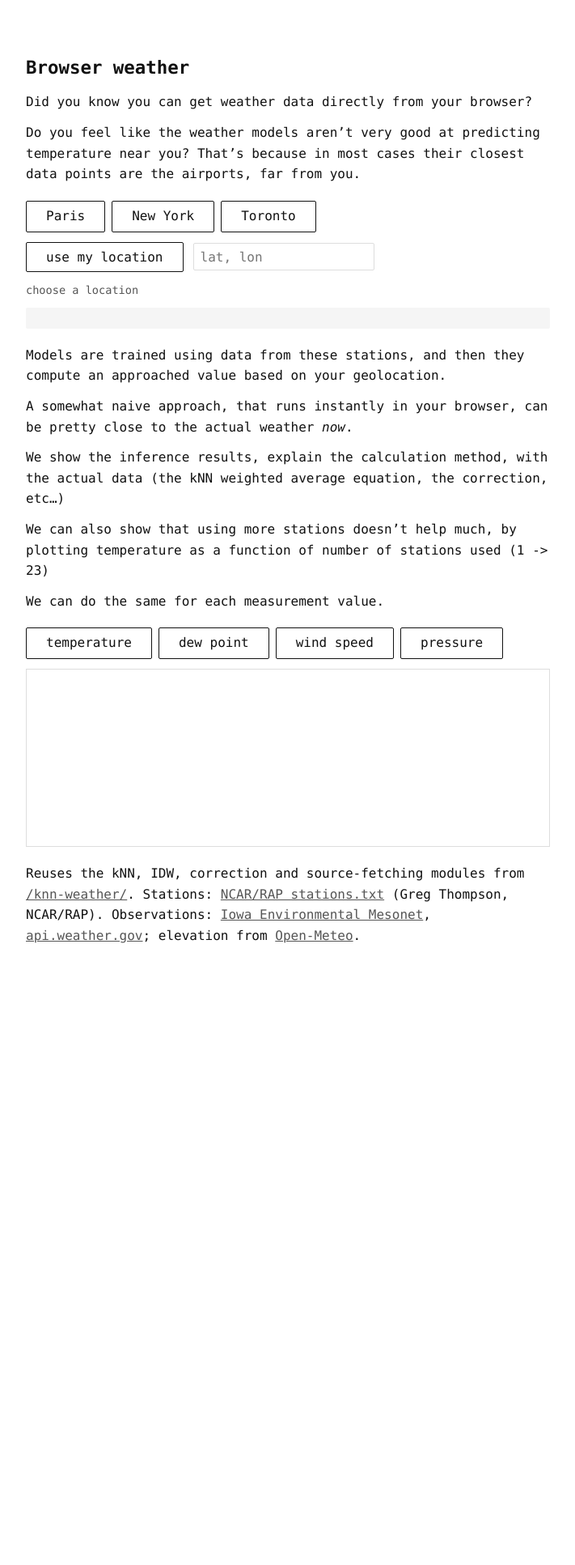
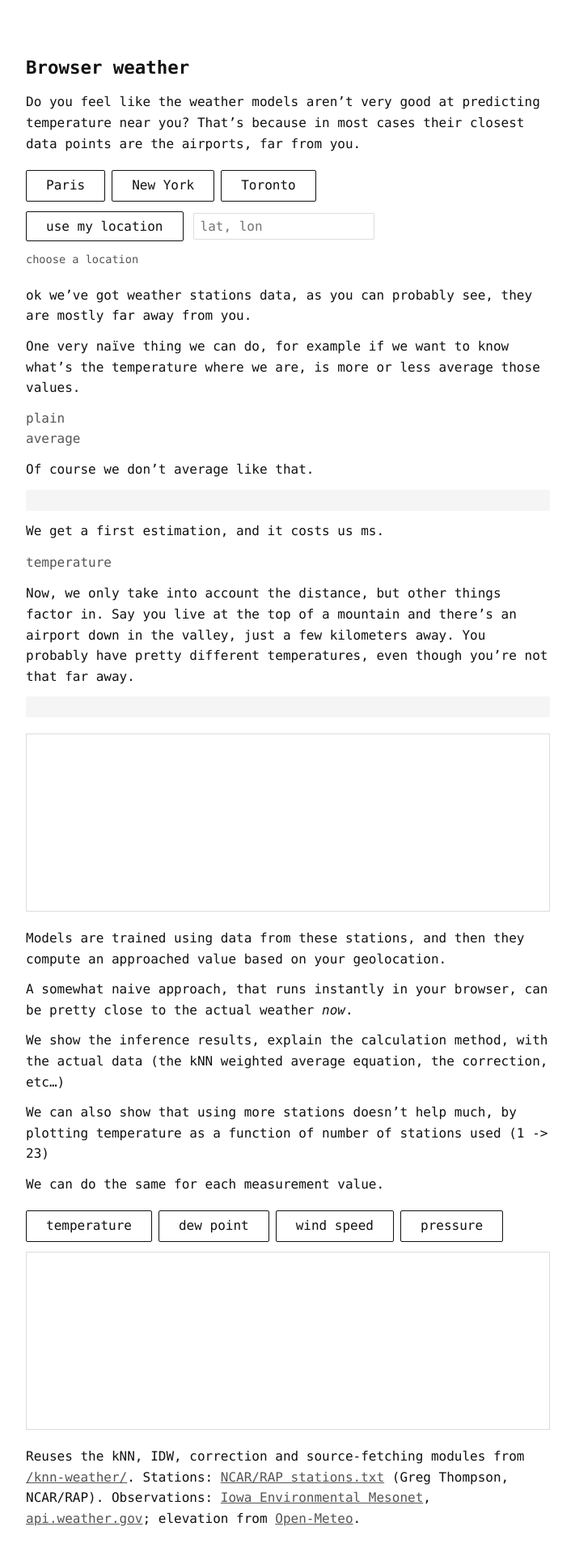
Before and after one commit to idle-intelligence/trucs.ai, a Jekyll site: the page built from blog/browser-weather.md, in a window 1280 px wide. Shown: the whole page at 81% size, without its empty margins (284-995 px from the left). Built offline with Jekyll 4.4.1, drawn with Linux system fonts in a browser that asks for light colours; before the commit the page ends 1212 px from its top, so only the background shows below that; some of the changed lines change nothing that is shown.

Commit message:
Restructure browser-weather post: naive average, weighted average, corrections, weight-vs-distance chart, in that order

```diff
--- a/blog/browser-weather.md
+++ b/blog/browser-weather.md
@@ -5,8 +5,6 @@
 ---
 
 # Browser weather
-
-Did you know you can get weather data directly from your browser?
 
 <!-- DRAFT (Claude, for TC to rewrite): what METAR is and who publishes it.
 METAR (METeorological Aerodrome Report) is the standard format for
@@ -42,9 +40,66 @@
   <p id="bw-count-line"></p>
 
   <div id="bw-table-wrap"></div>
+</div>
 
-  <div id="bw-output-panel"></div>
-  <pre id="bw-equation-block" class="bw-equation"></pre>
+ok we've got weather stations data, as you can probably see, they are mostly far away from you.
+
+One very naïve thing we can do, for example if we want to know what's the temperature where we are, is more or less average those values.
+
+<div class="output-line">
+  <span class="output-label">plain average</span>
+  <span class="output-value" id="bw-plain-mean-value"></span>
+</div>
+
+Of course we don't average like that.
+
+<!-- DRAFT (Claude, for TC to rewrite): the kNN distance-weighted average as the
+code computes it. Each of the k nearest stations within 100 km gets a weight
+equal to the inverse of its distance to the target point, w_i = 1 / d_i (this
+is the "distance" weighting of scikit-learn's KNeighborsRegressor, ported
+from SenseAI's original Python model). The estimate is the weighted average
+sum(v_i * w_i) / sum(w_i), so a station twice as far counts half as much. -->
+
+<pre id="bw-weighted-eq" class="bw-equation"></pre>
+
+We get a first estimation, and it costs us <span id="bw-first-ms"></span>ms.
+
+<div class="output-line">
+  <span class="output-label">temperature</span>
+  <span class="output-value" id="bw-first-estimate-value"></span>
+</div>
+
+Now, we only take into account the distance, but other things factor in. Say you live at the top of a mountain and there's an airport down in the valley, just a few kilometers away. You probably have pretty different temperatures, even though you're not that far away.
+
+<!-- DRAFT (Claude, for TC to rewrite): the corrections the code applies on
+top of the plain distance-weighted average, after Nalder & Wein (1998).
+Temperature is reduced from each station's own elevation to the target
+point's elevation using a lapse rate fitted by least squares across the
+neighbours (falling back to the standard atmosphere, -6.5 K/km, when there
+are fewer than 3 usable stations or the fit is implausible). Dew point is
+averaged as vapour pressure (Magnus formula) rather than directly, because
+dew point itself does not average linearly. Pressure is averaged as the
+altimeter setting (QNH), then reduced to station pressure at the target
+elevation. Wind is averaged as its (u, v) vector components, not as scalar
+speed and direction. Worked out at SenseAI (2015), where TC was CTO. -->
+
+<pre id="bw-final-eq" class="bw-equation"></pre>
+
+<div id="bw-output-panel"></div>
+
+<!-- DRAFT (Claude, for TC to rewrite): why adding more stations barely moves
+the estimate. Because each station's weight is 1 / distance, a station's
+share of the total falls off quickly as it gets farther away: doubling the
+distance halves the weight. Past the handful of closest stations, each
+additional one contributes a small enough share that including or excluding
+it changes the estimate by very little. That's what the chart below shows:
+the grey curve is the theoretical 1/distance share for this run's station
+set, and the dots are the actual stations, sitting on that curve at their
+own distance. -->
+
+<div id="bw-weight-app">
+  <canvas id="bw-weight-chart"></canvas>
+  <p id="bw-weight-caption" class="panel-desc"></p>
 </div>
 
 Models are trained using data from these stations, and then they compute an approached value based on your geolocation.
@@ -60,15 +115,14 @@
 Python model). The estimate is the weighted average sum(v_i * w_i) /
 sum(w_i). Temperature is then reduced from each station's own elevation
 to the target point's elevation using a lapse rate fitted by least
-squares across the neighbours (falling back to the standard atmosphere,
--6.5 K/km, when there are fewer than 3 usable stations or the fit is
-implausible). Dew point is averaged as vapour pressure (Magnus formula)
-rather than directly, because dew point itself does not average
-linearly. Pressure is averaged as the altimeter setting (QNH), then
-reduced to station pressure at the target elevation. Wind is averaged
-as its (u, v) vector components, not as scalar speed and direction.
-Method after Nalder & Wein (1998); worked out at SenseAI (2015), where
-TC was CTO.
+squares across the neighbours (falls back to the standard atmosphere,
+-6.5 K/km, if fewer than 3 stations or an implausible fit). Dew point is
+averaged as vapour pressure (Magnus formula), then converted back, since
+dew point itself is not a linearly averageable quantity. Pressure is
+averaged as the altimeter setting (QNH), then reduced to station pressure
+at the target elevation. Wind is averaged as vector components (u, v),
+not scalar speed and direction. Method after Nalder & Wein (1998); worked
+out at SenseAI (2015), where TC was CTO.
 -->
 
 We can also show that using more stations doesn't help much, by plotting temperature as a function of number of stations used (1 -> 23)
@@ -86,7 +140,7 @@
 </p>
 
 <style>
-  #bw-app, #bw-app-2 { margin: 1.25em 0; }
+  #bw-app, #bw-app-2, #bw-weight-app { margin: 1.25em 0; }
   #bw-app button, #bw-app-2 button {
     font-family: inherit;
     font-size: 1rem;
@@ -161,7 +215,7 @@
     white-space: pre-wrap;
     margin: 0.75em 0;
   }
-  #bw-chart {
+  #bw-chart, #bw-weight-chart {
     display: block;
     width: 100%;
     height: 220px;
--- a/blog/browser-weather/app.js
+++ b/blog/browser-weather/app.js
@@ -21,15 +21,22 @@
 const geoBtn = document.getElementById('bw-geo-btn');
 const statusText = document.getElementById('bw-status-text');
 const countLine = document.getElementById('bw-count-line');
+const tableWrap = document.getElementById('bw-table-wrap');
+const plainMeanValue = document.getElementById('bw-plain-mean-value');
+const weightedEq = document.getElementById('bw-weighted-eq');
+const firstMsSpan = document.getElementById('bw-first-ms');
+const firstEstimateValue = document.getElementById('bw-first-estimate-value');
+const finalEq = document.getElementById('bw-final-eq');
 const outputPanel = document.getElementById('bw-output-panel');
-const equationBlock = document.getElementById('bw-equation-block');
-const tableWrap = document.getElementById('bw-table-wrap');
+const weightChartCanvas = document.getElementById('bw-weight-chart');
+const weightCaption = document.getElementById('bw-weight-caption');
 const metricGrid = document.getElementById('bw-metric-grid');
 const chartCanvas = document.getElementById('bw-chart');
 const chartCaption = document.getElementById('bw-chart-caption');
 
 let sweep = null; // { temperature: [...], dewpoint: [...], wind: [...], pressure: [...] }
 let activeMetric = 'temperature';
+let weightPlot = null; // { terms, total }
 
 function setStatus(text) {
   statusText.textContent = text;
@@ -120,6 +127,31 @@
   tableWrap.innerHTML = `<table class="bw-table">${head}${body}</table>`;
 }
 
+function renderPlainMean(withObs) {
+  const temps = withObs.map((s) => s.obs?.tempC).filter((v) => Number.isFinite(v));
+  if (temps.length === 0) {
+    plainMeanValue.textContent = 'n/a';
+    return;
+  }
+  const mean = temps.reduce((a, b) => a + b, 0) / temps.length;
+  plainMeanValue.textContent = `${mean.toFixed(1)} °C (${temps.length} stations)`;
+}
+
+function renderWeightedEquation(idwResult) {
+  if (!idwResult) {
+    weightedEq.textContent = '';
+    return;
+  }
+  const terms = idwResult.terms
+    .map((t) => `${t.value.toFixed(1)} °C at ${t.distance.toFixed(1)} km, w=1/${t.distance.toFixed(1)}=${t.weight.toFixed(4)} (${(t.weightNorm * 100).toFixed(0)}%)`)
+    .join('\n');
+  weightedEq.textContent = [
+    'T_hat = sum(T_i * w_i) / sum(w_i), with w_i = 1 / distance_i',
+    terms,
+    `T_hat = ${idwResult.value.toFixed(2)} °C`,
+  ].join('\n');
+}
+
 function correctedValueFor(corr) {
   return {
     temperature: corr.temperature.corrected ?? corr.temperature.plain,
@@ -127,6 +159,21 @@
     wind: corr.wind.correctedSpeed ?? corr.wind.plainScalarSpeed,
     pressure: corr.pressure.correctedStation ?? corr.pressure.plain,
   };
+}
+
+function renderFinalEquation(corr, plainValue) {
+  const v = correctedValueFor(corr);
+  const wDir = corr.wind.correctedDir;
+  const lines = [
+    `T_hat (distance-weighted, no correction) = ${plainValue.toFixed(2)} °C`,
+  ];
+  if (v.temperature != null) {
+    lines.push(`corrected to this point's elevation${corr.targetElevM != null ? ` (${corr.targetElevM.toFixed(0)} m)` : ''} with a fitted lapse rate of ${corr.lapse.lapseKPerKm.toFixed(1)} K/km: ${v.temperature.toFixed(2)} °C`);
+  }
+  if (v.dewpoint != null) lines.push(`dew point: averaged as vapour pressure, converted back: ${v.dewpoint.toFixed(2)} °C`);
+  if (v.pressure != null) lines.push(`pressure: QNH averaged, reduced to this elevation: ${v.pressure.toFixed(2)} hPa`);
+  if (v.wind != null) lines.push(`wind: averaged as (u, v) vector components: ${v.wind.toFixed(2)} m/s${wDir != null ? ` from ${wDir.toFixed(0)}°` : ''}`);
+  finalEq.textContent = lines.join('\n');
 }
 
 function renderOutput(corr) {
@@ -146,27 +193,82 @@
   `).join('');
 }
 
-function renderEquation(corr, subset) {
-  const tPts = subset
-    .filter((s) => Number.isFinite(s.obs?.tempC))
-    .map((s) => ({ icao: s.icao, distance: s.distance, value: s.obs.tempC }));
-  const result = idw(tPts);
-  if (!result) {
-    equationBlock.textContent = '';
-    return;
+const PAD_L = 48, PAD_R = 8, PAD_T = 10, PAD_B = 20;
+
+function fitCanvas(canvas, ctx) {
+  const dpr = window.devicePixelRatio || 1;
+  const rect = canvas.getBoundingClientRect();
+  canvas.width = Math.max(1, Math.round(rect.width * dpr));
+  canvas.height = Math.max(1, Math.round(rect.height * dpr));
+  ctx.setTransform(dpr, 0, 0, dpr, 0, 0);
+  return { w: rect.width, h: rect.height };
+}
+
+function drawWeightChart() {
+  if (!weightPlot) return;
+  const ctx = weightChartCanvas.getContext('2d');
+  const { w, h } = fitCanvas(weightChartCanvas, ctx);
+  ctx.clearRect(0, 0, w, h);
+
+  const { terms, total } = weightPlot;
+  const distances = terms.map((t) => t.distance);
+  const dMin = Math.min(...distances) * 0.5;
+  const dMax = Math.max(...distances) * 1.3;
+  const yMax = Math.max(...terms.map((t) => t.weightNorm * 100)) * 1.2;
+
+  const plotW = w - PAD_L - PAD_R;
+  const plotH = h - PAD_T - PAD_B;
+  const xAt = (d) => PAD_L + ((d - dMin) / (dMax - dMin)) * plotW;
+  const yAt = (pct) => PAD_T + plotH - (pct / yMax) * plotH;
+
+  ctx.strokeStyle = '#eee';
+  ctx.fillStyle = '#999';
+  ctx.font = '10px ui-monospace, monospace';
+  ctx.lineWidth = 1;
+  for (let t = 0; t <= 4; t++) {
+    const pct = (t / 4) * yMax;
+    const y = yAt(pct);
+    ctx.beginPath();
+    ctx.moveTo(PAD_L, y);
+    ctx.lineTo(w - PAD_R, y);
+    ctx.stroke();
+    ctx.fillText(`${pct.toFixed(0)}%`, 2, y + 3);
   }
-  const terms = result.terms
-    .map((t) => `${t.value.toFixed(1)} °C at ${t.distance.toFixed(1)} km, w=1/${t.distance.toFixed(1)}=${t.weight.toFixed(4)} (${(t.weightNorm * 100).toFixed(0)}%)`)
-    .join('\n');
-  const lines = [
-    'T_hat = sum(T_i * w_i) / sum(w_i), with w_i = 1 / distance_i',
-    terms,
-    `plain distance-weighted average: ${result.value.toFixed(2)} °C`,
-  ];
-  if (corr.temperature.corrected != null) {
-    lines.push(`corrected to this point's elevation${corr.targetElevM != null ? ` (${corr.targetElevM.toFixed(0)} m)` : ''} with a fitted lapse rate of ${corr.lapse.lapseKPerKm.toFixed(1)} K/km: ${corr.temperature.corrected.toFixed(2)} °C`);
+  for (let t = 0; t <= 4; t++) {
+    const d = dMin + (t / 4) * (dMax - dMin);
+    const x = xAt(d);
+    ctx.beginPath();
+    ctx.moveTo(x, PAD_T);
+    ctx.lineTo(x, h - PAD_B);
+    ctx.stroke();
+    ctx.fillText(`${d.toFixed(0)}km`, x - 10, h - 6);
   }
-  equationBlock.textContent = lines.join('\n');
+
+  // theoretical curve: weight share = (1/d) / total
+  ctx.strokeStyle = '#ccc';
+  ctx.lineWidth = 1.5;
+  ctx.beginPath();
+  const steps = 100;
+  for (let i = 0; i <= steps; i++) {
+    const d = dMin + (i / steps) * (dMax - dMin);
+    const pct = (1 / d / total) * 100;
+    const x = xAt(d);
+    const y = yAt(Math.min(pct, yMax));
+    if (i === 0) ctx.moveTo(x, y); else ctx.lineTo(x, y);
+  }
+  ctx.stroke();
+
+  // actual stations as points
+  ctx.fillStyle = '#111';
+  for (const t of terms) {
+    const x = xAt(t.distance);
+    const y = yAt(t.weightNorm * 100);
+    ctx.beginPath();
+    ctx.arc(x, y, 3, 0, Math.PI * 2);
+    ctx.fill();
+  }
+
+  weightCaption.textContent = `share of the final weight (grey: theoretical 1/distance, dots: the ${terms.length} stations used)`;
 }
 
 const METRICS = {
@@ -191,17 +293,6 @@
     });
     metricGrid.appendChild(btn);
   }
-}
-
-const PAD_L = 48, PAD_R = 8, PAD_T = 10, PAD_B = 20;
-
-function fitCanvas(canvas, ctx) {
-  const dpr = window.devicePixelRatio || 1;
-  const rect = canvas.getBoundingClientRect();
-  canvas.width = Math.max(1, Math.round(rect.width * dpr));
-  canvas.height = Math.max(1, Math.round(rect.height * dpr));
-  ctx.setTransform(dpr, 0, 0, dpr, 0, 0);
-  return { w: rect.width, h: rect.height };
 }
 
 function drawChart() {
@@ -264,10 +355,15 @@
 async function run(lat, lon) {
   setStatus('finding nearby stations...');
   countLine.textContent = '';
+  tableWrap.innerHTML = '';
+  plainMeanValue.textContent = '';
+  weightedEq.textContent = '';
+  firstMsSpan.textContent = '';
+  firstEstimateValue.textContent = '';
+  finalEq.textContent = '';
   outputPanel.innerHTML = '';
-  equationBlock.textContent = '';
-  tableWrap.innerHTML = '';
   sweep = null;
+  weightPlot = null;
 
   const wide = await nearest(lat, lon, 60);
   const within100 = wide.filter((s) => s.distance <= RADIUS_KM);
@@ -311,14 +407,36 @@
   setStatus('computing estimate...');
 
   renderTable(withObs);
+  renderPlainMean(withObs);
+
+  // k nearest within 100 km, falling back to the closest available if the
+  // area has fewer than that many stations within range.
+  const within100WithObs = withObs.filter((s) => s.distance <= RADIUS_KM);
+  const mainPool = within100WithObs.length > 0 ? within100WithObs : withObs;
+  const kMain = Math.min(K_MAIN, mainPool.length);
+  const mainSubset = mainPool.slice(0, kMain);
+
+  const tFirst0 = performance.now();
+  const tPtsMain = mainSubset
+    .filter((s) => Number.isFinite(s.obs?.tempC))
+    .map((s) => ({ icao: s.icao, distance: s.distance, value: s.obs.tempC }));
+  const idwMain = idw(tPtsMain);
+  const tFirst1 = performance.now();
+
+  renderWeightedEquation(idwMain);
+  firstMsSpan.textContent = (tFirst1 - tFirst0).toFixed(2);
+  if (idwMain) firstEstimateValue.textContent = `${idwMain.value.toFixed(1)} °C`;
+
+  if (idwMain) {
+    weightPlot = { terms: idwMain.terms, total: idwMain.terms.reduce((a, t) => a + t.weight, 0) };
+    drawWeightChart();
+  }
+
+  const mainCorr = computeCorrections(mainSubset, targetElevM);
+  if (idwMain) renderFinalEquation(mainCorr, idwMain.value);
+  renderOutput(mainCorr);
 
   const kMax = Math.min(K_MAX, withObs.length);
-  const kMain = Math.min(K_MAIN, kMax);
-  const mainSubset = withObs.slice(0, kMain);
-  const mainCorr = computeCorrections(mainSubset, targetElevM);
-  renderOutput(mainCorr);
-  renderEquation(mainCorr, mainSubset);
-
   sweep = { temperature: [], dewpoint: [], wind: [], pressure: [] };
   for (let k = 1; k <= kMax; k++) {
     const subset = withObs.slice(0, k);
@@ -336,7 +454,7 @@
 
 renderCityButtons();
 renderMetricButtons();
-window.addEventListener('resize', drawChart);
+window.addEventListener('resize', () => { drawChart(); drawWeightChart(); });
 
 // Exposed for headless verification.
 window.__bwApp = { run };
```
